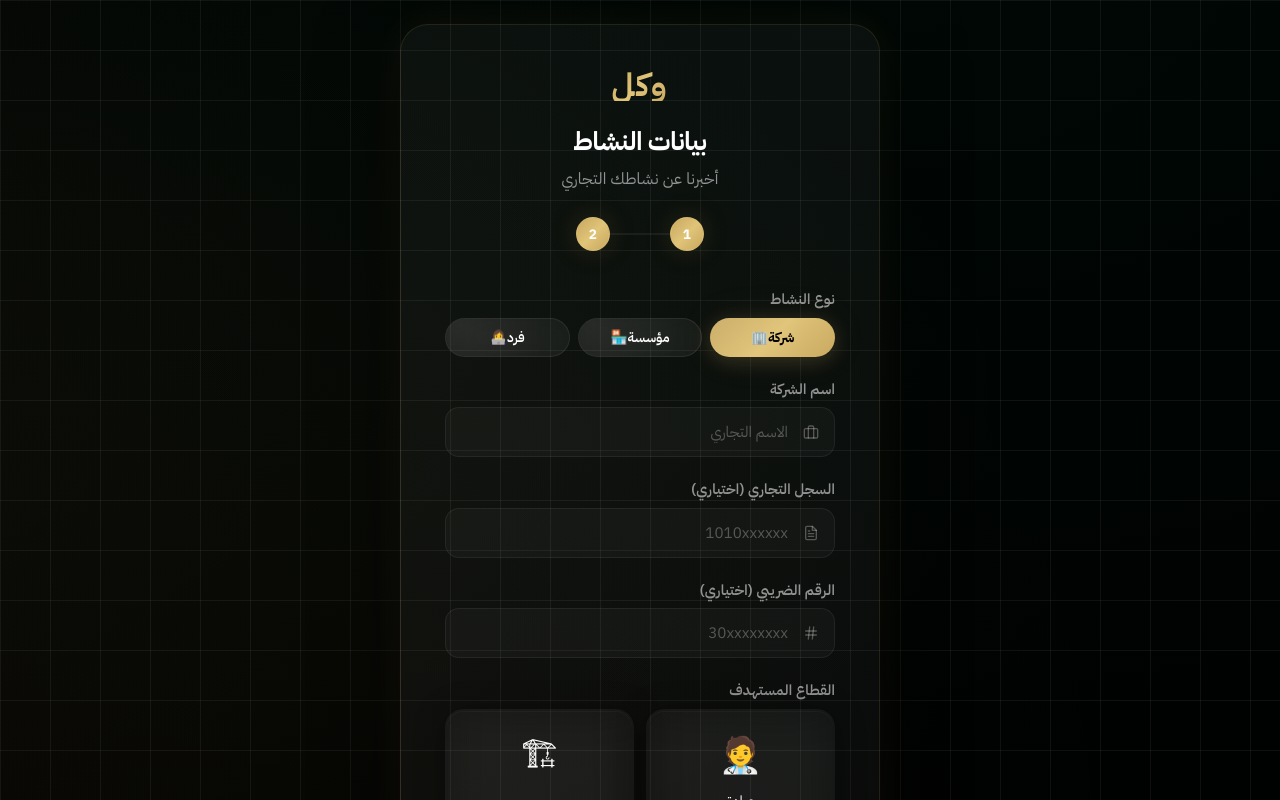
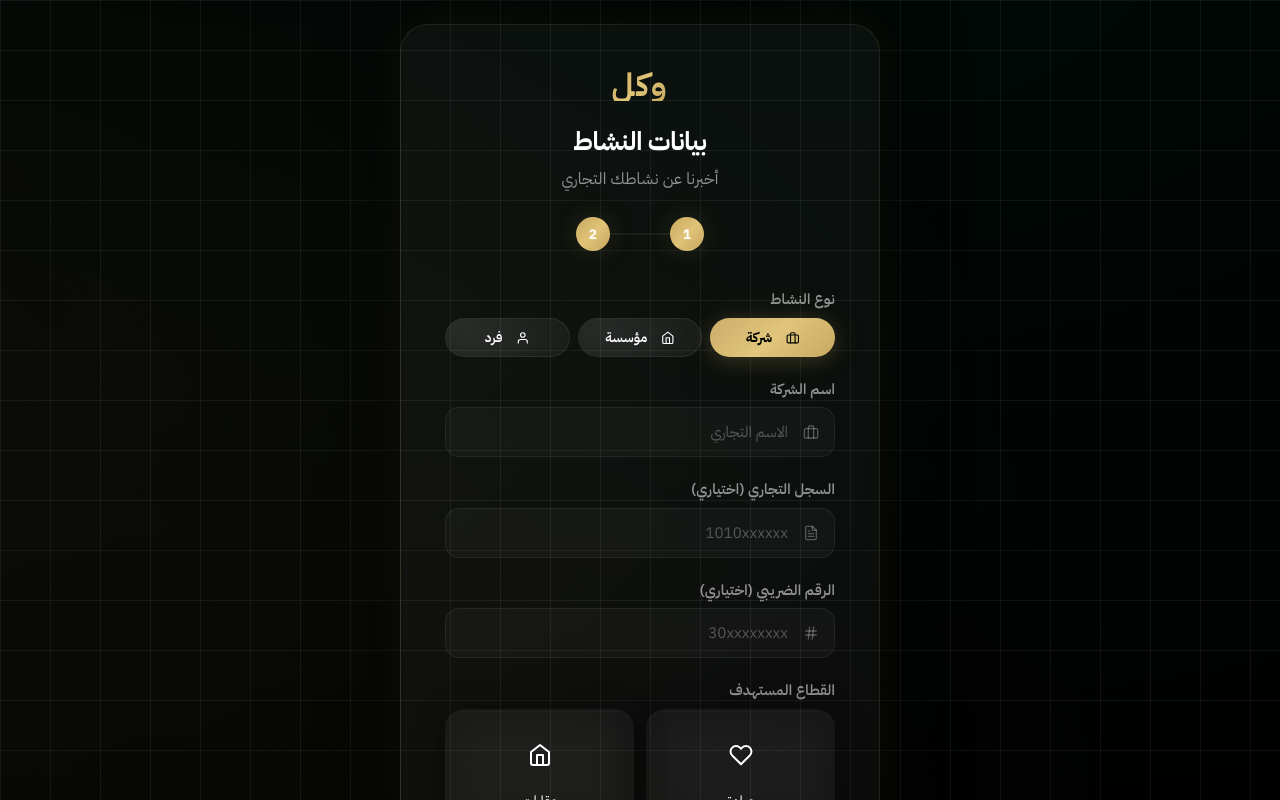
Before and after one commit to abdulrhmanseo-lang/erp-wkl, a React (Vite) app in the folder frontend/: page /register in a window 1280 px wide. Both pictures are taken after typing "Sample", "name@example.com", "5551234", "Sample123" into the empty fields and a click on the button "التالي". Shown: the top 800 px of the page. Built offline with nearby package versions, Linux system fonts and the light colour scheme.

Commit message:
Replace emojis with professional premium icons

```diff
--- a/frontend/src/pages/RegisterPage.jsx
+++ b/frontend/src/pages/RegisterPage.jsx
@@ -1,19 +1,23 @@
 import { useState } from 'react';
 import { useNavigate, Link } from 'react-router-dom';
 import { useAuth } from '../context/AuthContext';
-import { FiUser, FiMail, FiLock, FiBriefcase, FiArrowLeft, FiFileText, FiHash, FiShield } from 'react-icons/fi';
+import { FiUser, FiMail, FiLock, FiBriefcase, FiArrowLeft, FiFileText, FiHash, FiShield, FiHeart, FiHome, FiTool, FiShoppingCart, FiBookOpen, FiCoffee, FiCpu, FiAward } from 'react-icons/fi';
 
 const sectors = [
-    { id: 'clinic', label: 'عيادة', icon: '🧑‍⚕️' },
-    { id: 'real_estate', label: 'عقارات', icon: '🏗' },
-    { id: 'workshop', label: 'ورشة', icon: '🚗' },
-    { id: 'ecommerce', label: 'تجارة إلكترونية', icon: '🛒' },
+    { id: 'clinic', label: 'عيادة', icon: <FiHeart size={24} /> },
+    { id: 'real_estate', label: 'عقارات', icon: <FiHome size={24} /> },
+    { id: 'workshop', label: 'ورشة', icon: <FiTool size={24} /> },
+    { id: 'ecommerce', label: 'تجارة إلكترونية', icon: <FiShoppingCart size={24} /> },
+    { id: 'law', label: 'محاماة', icon: <FiAward size={24} /> },
+    { id: 'food', label: 'مطاعم', icon: <FiCoffee size={24} /> },
+    { id: 'tech', label: 'تقنية', icon: <FiCpu size={24} /> },
+    { id: 'education', label: 'تعليم', icon: <FiBookOpen size={24} /> },
 ];
 
 const entityTypes = [
-    { id: 'company', label: 'شركة🏢' },
-    { id: 'establishment', label: 'مؤسسة🏪' },
-    { id: 'individual', label: 'فرد👩‍💻' }
+    { id: 'company', label: 'شركة', icon: <FiBriefcase style={{ marginLeft: '6px' }} /> },
+    { id: 'establishment', label: 'مؤسسة', icon: <FiHome style={{ marginLeft: '6px' }} /> },
+    { id: 'individual', label: 'فرد', icon: <FiUser style={{ marginLeft: '6px' }} /> }
 ];
 
 export default function RegisterPage() {
@@ -122,7 +126,9 @@ export default function RegisterPage() {
                                                 key={t.id} type="button"
                                                 className={`btn ${form.entityType === t.id ? 'btn-primary' : 'btn-secondary'} btn-sm`}
                                                 onClick={() => updateForm('entityType', t.id)}
+                                                style={{ display: 'flex', alignItems: 'center', justifyContent: 'center' }}
                                             >
+                                                {t.icon}
                                                 {t.label}
                                             </button>
                                         ))}
```
Also changed, not shown: 1 other file (tests, documents, lock files or other folders).
